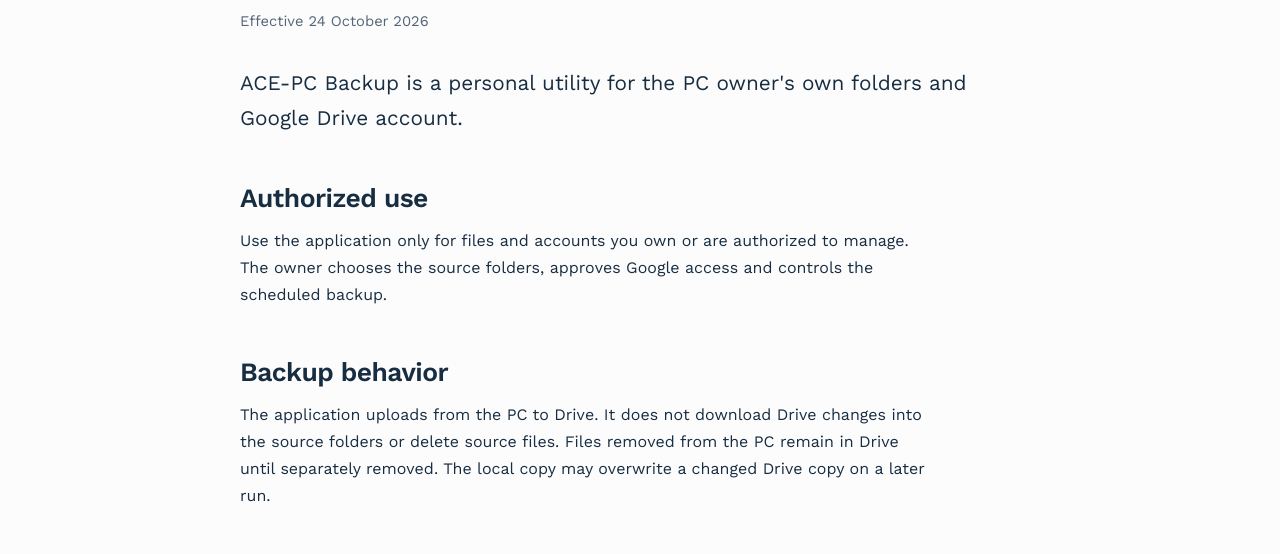
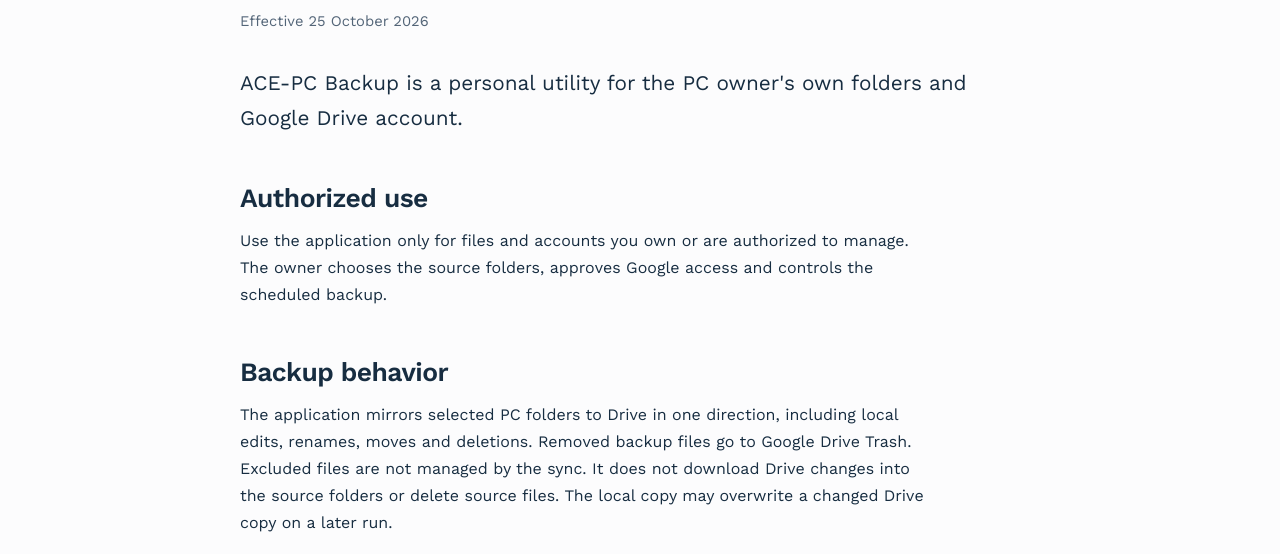
Before and after one commit to pbnetworkmy/ace-pc-backup, a plain HTML site: page terms.html in a window 1280 px wide. Shown: the part 219-773 px from the top of the page. Drawn offline with Linux system fonts and the light colour scheme.

Commit message:
Document one-way mirroring of local deletions and renames

```diff
--- a/terms.html
+++ b/terms.html
@@ -12,10 +12,10 @@
   <header class="site-header"><a class="brand" href="./">ACE-PC Backup</a><nav aria-label="Main navigation"><a href="privacy.html">Privacy</a><a href="terms.html" aria-current="page">Terms</a></nav></header>
   <main id="main" class="document">
     <h1>Terms of use</h1>
-    <p class="updated">Effective 24 October 2026</p>
+    <p class="updated">Effective 25 October 2026</p>
     <p class="lead">ACE-PC Backup is a personal utility for the PC owner's own folders and Google Drive account.</p>
     <section><h2>Authorized use</h2><p>Use the application only for files and accounts you own or are authorized to manage. The owner chooses the source folders, approves Google access and controls the scheduled backup.</p></section>
-    <section><h2>Backup behavior</h2><p>The application uploads from the PC to Drive. It does not download Drive changes into the source folders or delete source files. Files removed from the PC remain in Drive until separately removed. The local copy may overwrite a changed Drive copy on a later run.</p></section>
+    <section><h2>Backup behavior</h2><p>The application mirrors selected PC folders to Drive in one direction, including local edits, renames, moves and deletions. Removed backup files go to Google Drive Trash. Excluded files are not managed by the sync. It does not download Drive changes into the source folders or delete source files. The local copy may overwrite a changed Drive copy on a later run.</p></section>
     <section><h2>Availability and verification</h2><p>Backup depends on the PC, Windows session, internet connection, available Google storage and valid Google authorization. Transfers can be delayed or fail. The owner should check transfer logs, verify important copies and keep other backups where needed. The application does not guarantee uninterrupted service or complete, permanent file history.</p></section>
     <section><h2>Account and credential security</h2><p>Keep the Windows account, OAuth credentials and Google account secure. Google Drive sharing and storage settings remain under the owner's control. The application can be disconnected through the Google account's third-party connections.</p></section>
     <section><h2>Third-party services</h2><p>The utility uses rclone and Google Drive. This public information website is hosted on GitHub Pages. Each service remains subject to its own applicable terms. ACE-PC Backup is not a Google or GitHub product.</p></section>
```
Also changed, not shown: index.html (+1 -1 lines), privacy.html (+2 -2 lines).
